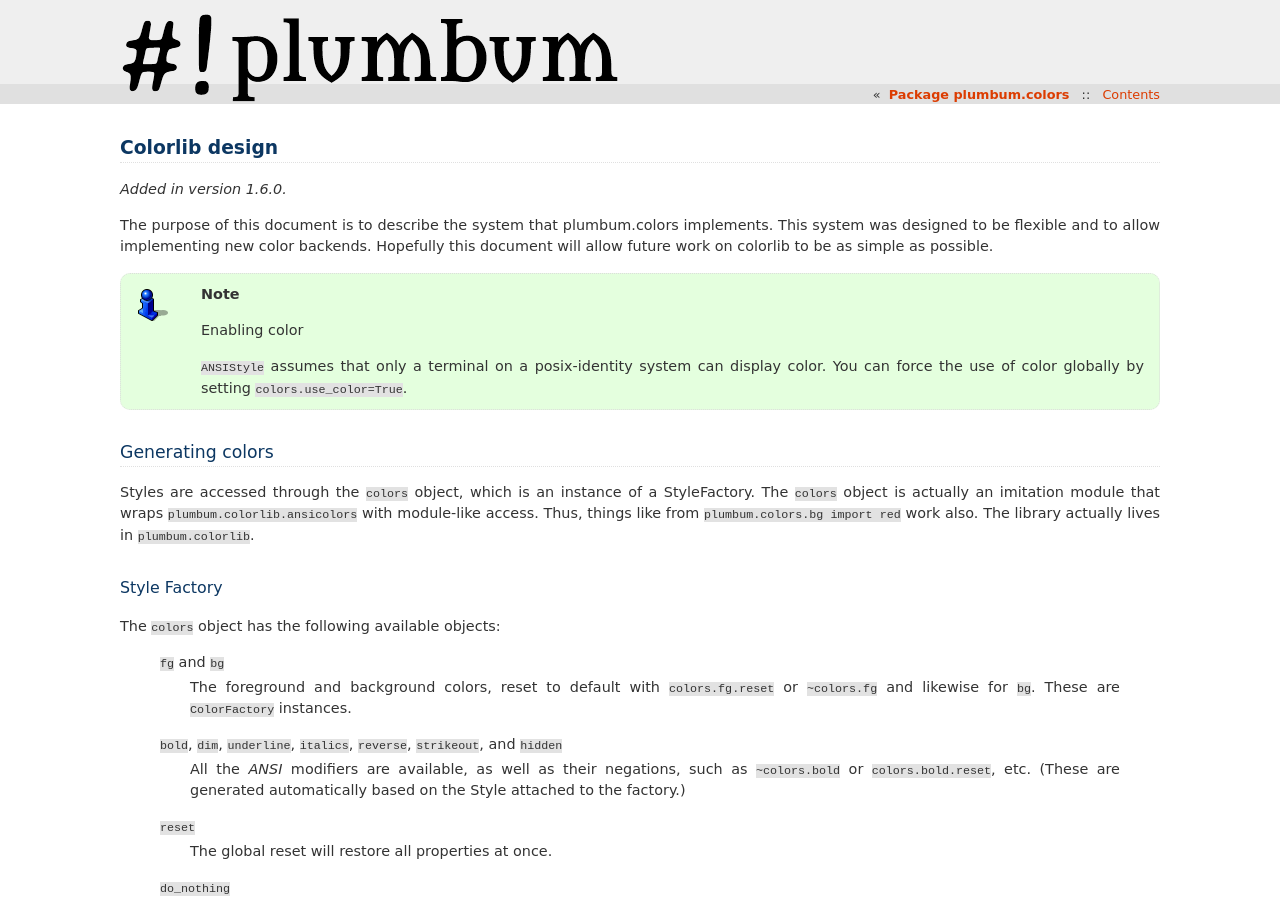
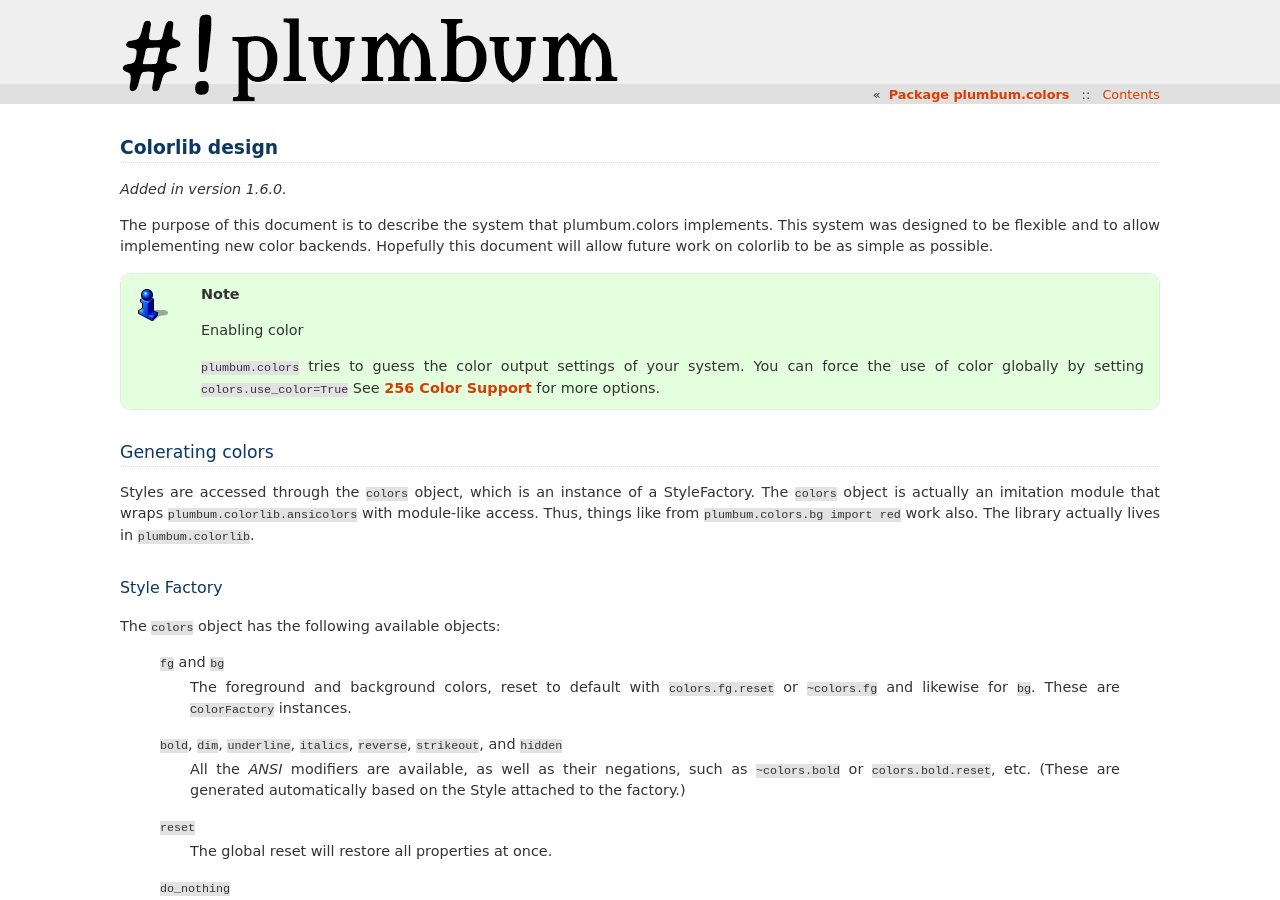
Before and after one commit to tomerfiliba/plumbum, a Sphinx documentation site: the page built from docs/colorlib.rst, in a window 1280 px wide and 900 px high. Built offline with Sphinx 7.4.7, drawn with Linux system fonts in a browser that asks for light colours; some of the changed text lies outside the part shown.

Commit message:
Adding representation system to use_color, so that more limited terminals can be supported (like Mac and Windows)

```diff
--- a/docs/colorlib.rst
+++ b/docs/colorlib.rst
@@ -13,9 +13,9 @@
 
 .. note:: Enabling color
 
-    ``ANSIStyle`` assumes that only a terminal on a posix-identity
-    system can display color. You can force the use of color globally by setting
-    ``colors.use_color=True``.
+    ``plumbum.colors`` tries to guess the color output settings of your system.
+    You can force the use of color globally by setting
+    ``colors.use_color=True`` See :ref:`guide-colorlist` for more options.
 
 Generating colors
 =================
@@ -219,6 +220,9 @@
 ``.full`` (256 color), or ``.true`` (24 bit color) on a Style, and the colors in that Style will conform to
 the output representation and name of the best match color. The internal RGB colors
 are remembered, so this is a non-destructive operation.
+
+To limit the use of color to one of these styles, set ``colors.use_color`` to 1 for 8 colors, 2 for 16 colors,
+3 for 256 colors, or 4 for true color. It will be guessed based on your system on initialisation.
 
 The Classes
 ===========
```
Also changed, not shown: other parts of docs/colorlib.rst (+1 -0 lines), docs/colors.rst (+8 -1 lines), 2 other files.
